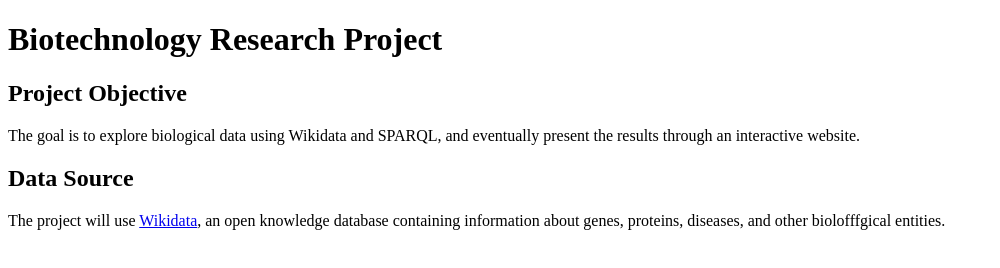
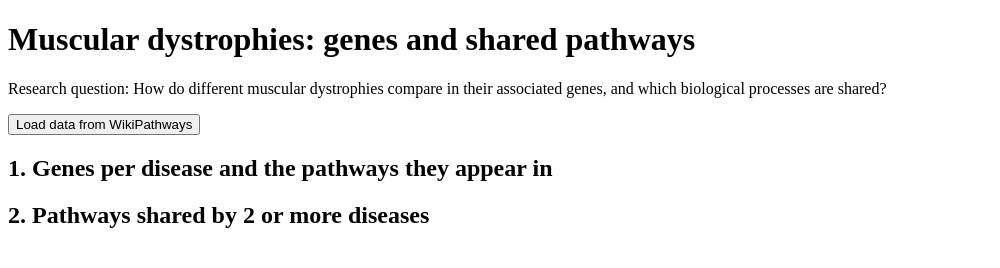
Before and after one commit to Rares-670/PRA---3007, a plain HTML site: page Index.html in a window 1280 px wide. Shown: the whole page, without its empty margins (0-1000 px from the left). Drawn offline with Linux system fonts and the light colour scheme.

Commit message:
Change in index file

```diff
--- a/Index.html
+++ b/Index.html
@@ -1,29 +1,24 @@
 <!DOCTYPE html>
 <html lang="en">
 <head>
-    <meta charset="UTF-8">
-    <meta name="viewport" content="width=device-width, initial-scale=1.0">
-    <title>Biotechnology Research Project</title>
+  <meta charset="UTF-8">
+  <title>Muscular dystrophies: genes and shared pathways</title>
+  <link rel="stylesheet" href="style.css">
 </head>
+<body>
+  <h1>Muscular dystrophies: genes and shared pathways</h1>
+  <p>Research question: How do different muscular dystrophies compare in
+     their associated genes, and which biological processes are shared?</p>
 
-<body>
+  <button id="runBtn">Load data from WikiPathways</button>
+  <p id="status"></p>
 
-    <h1>Biotechnology Research Project</h1>
+  <h2>1. Genes per disease and the pathways they appear in</h2>
+  <div id="geneTable"></div>
 
+  <h2>2. Pathways shared by 2 or more diseases</h2>
+  <div id="sharedTable"></div>
 
-    <h2>Project Objective</h2>
-    <p>
-        The goal is to explore biological data using Wikidata and SPARQL,
-        and eventually present the results through an interactive website.
-    </p>
-
-    <h2>Data Source</h2>
-    <p>
-        The project will use <a href="https://www.wikidata.org/">Wikidata</a>,
-        an open knowledge database containing information about genes,
-        proteins, diseases, and other biolofffgical entities.
-
-    </p>
-
+  <script src="script.js"></script>
 </body>
 </html>
```
Also changed, not shown: script.js (added), style.css (added).
